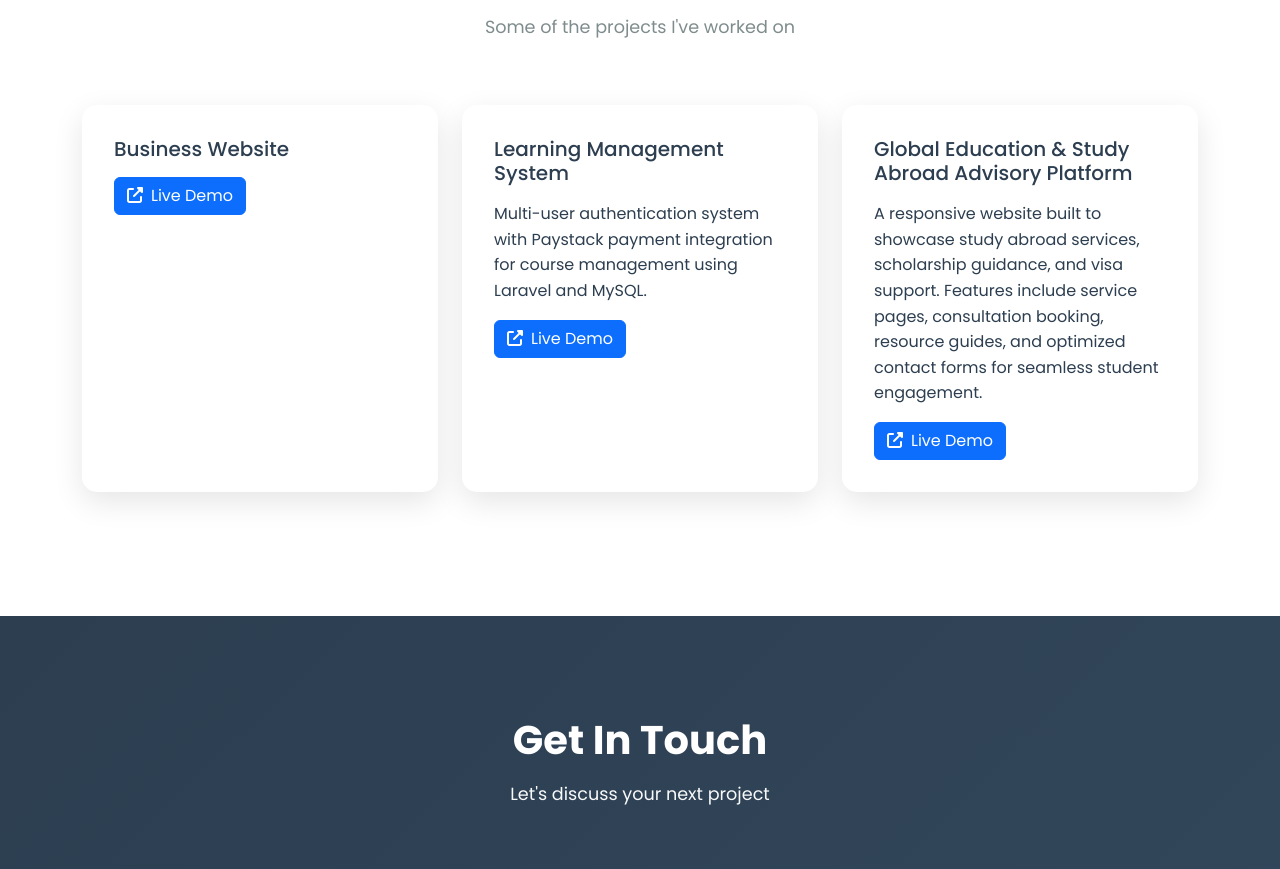
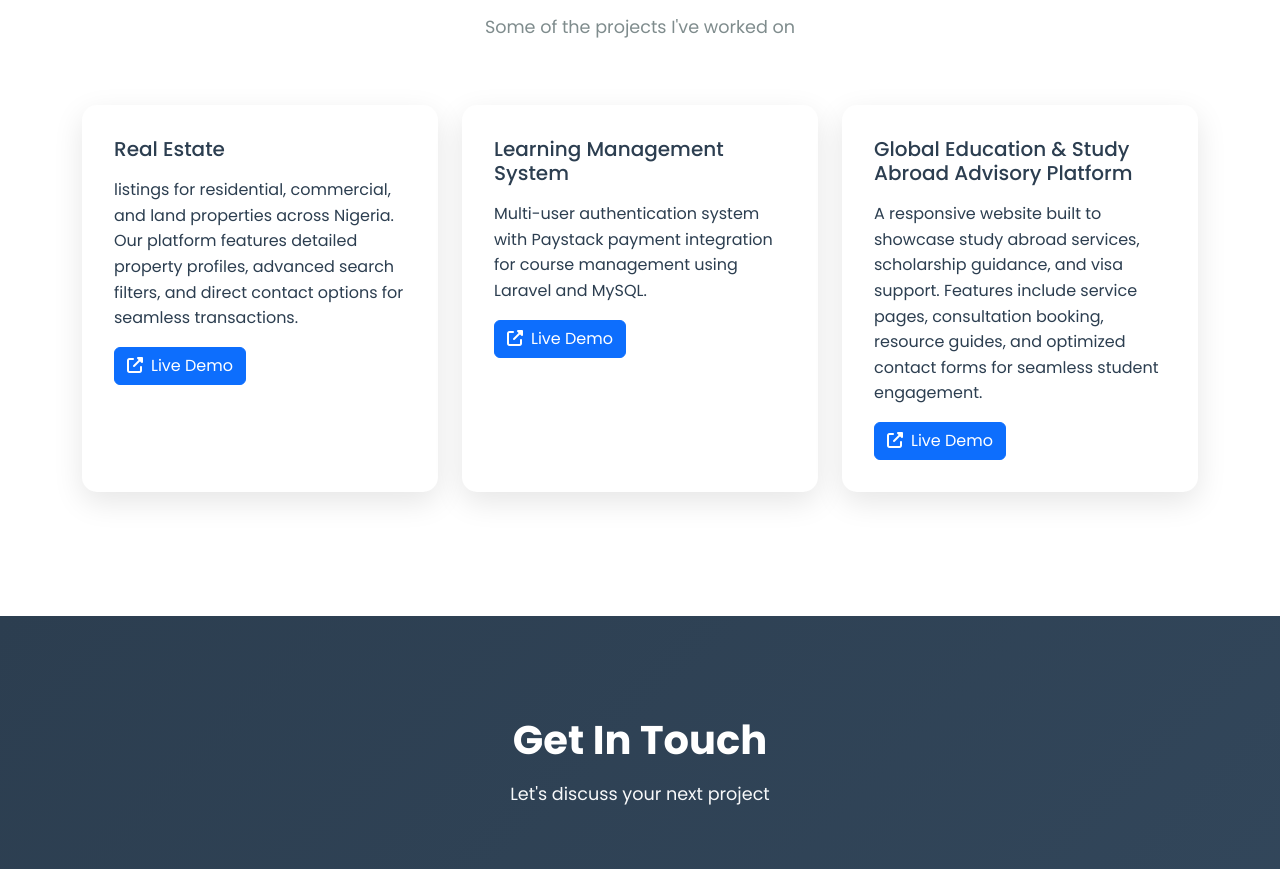
Before and after one commit to fiyinfholuwa/fiyin-p, a plain HTML site: page index.html in a window 1280 px wide. Shown: the part 3840-4709 px from the top of the page. Drawn offline with nearby package versions, Linux system fonts and the light colour scheme.

Commit message:
Update index.html

```diff
--- a/index.html
+++ b/index.html
@@ -590,7 +590,9 @@
                 <div class="col-lg-4 col-md-6 mb-4">
                     <div class="project-card fade-in">
                         <div class="project-content">
-                            <h5>Business Website </h5>
+                            <h5>Real Estate </h5>
+                            <p> listings for residential, commercial, and land properties across Nigeria.
+Our platform features detailed property profiles, advanced search filters, and direct contact options for seamless transactions.</p>
                             <a href="https://tripplea-green.vercel.app/" target="_blank" class="btn btn-primary">
                                 <i class="fas fa-external-link-alt me-2"></i>Live Demo
                             </a>
```
